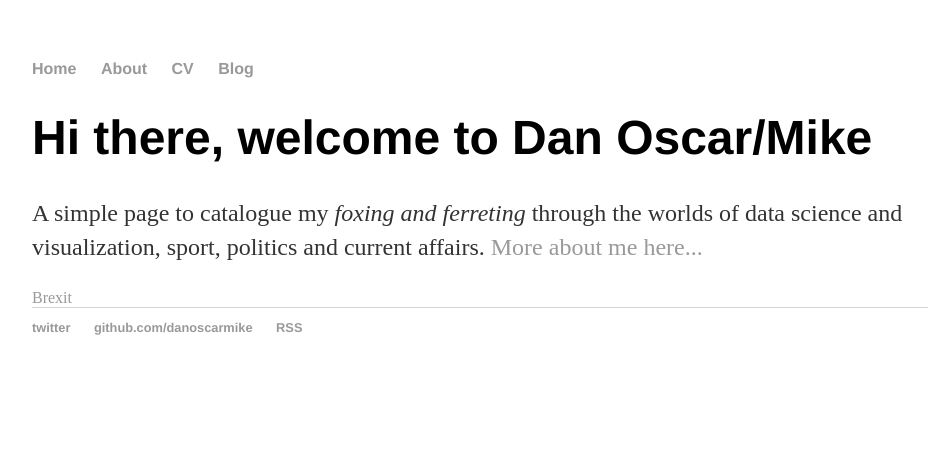
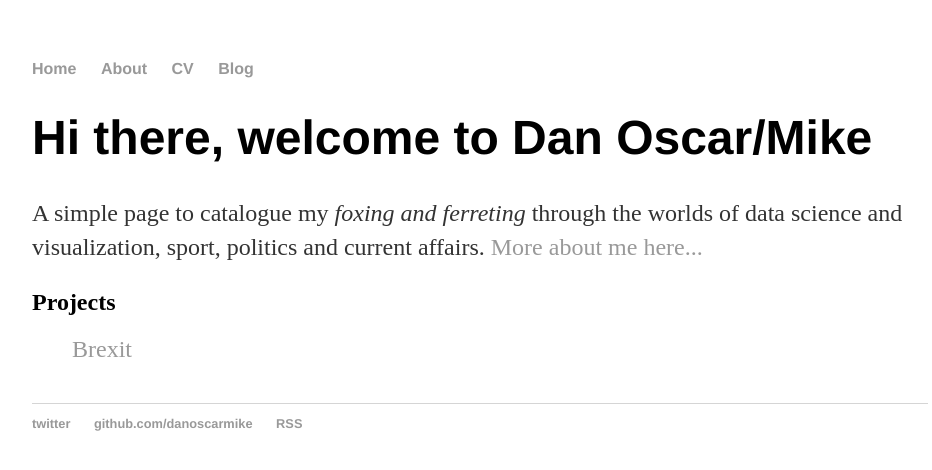
Before and after one commit to danoscarmike/danoscarmike.github.io, a Jekyll site: the page built from index.html, in a window 1280 px wide. Shown: the top 470 px of the page, without its empty margins (160-1092 px from the left). Built offline with Jekyll 4.4.1, drawn with Linux system fonts in a browser that asks for light colours.

Commit message:
add projects, update css

```diff
--- a/css/main.css
+++ b/css/main.css
@@ -33,11 +33,11 @@ footer {
     font-size: .8em;
 }
 
-ul.posts {
+ul.posts, ul.projects {
     margin: 20px auto 40px;
     font-size: 1.5em;
 }
 
-ul.posts li {
+ul.posts li, ul.projects li {
     list-style: none;
 }
--- a/index.html
+++ b/index.html
@@ -3,9 +3,15 @@ layout: default
 title: Dan O&sol;M
 ---
 <div class="blurb">
-		<h1>Hi there, welcome to Dan Oscar/Mike</h1>
-<p>A simple page to catalogue my <em>foxing and ferreting</em> through
+	<h1>Hi there, welcome to Dan Oscar/Mike</h1>
+	<p>A simple page to catalogue my <em>foxing and ferreting</em> through
   the worlds of data science and visualization, sport, politics and
   current affairs. <a href="/about">More about me here...</a></p>
 </div><!-- /.blurb -->
-<div><a href="/brexit">Brexit</a></div>
+
+<div>
+	<h2>Projects</h2>
+	<ul class="projects">
+		<li><a href="/brexit">Brexit</a></li>
+	</ul>
+</div>
```
